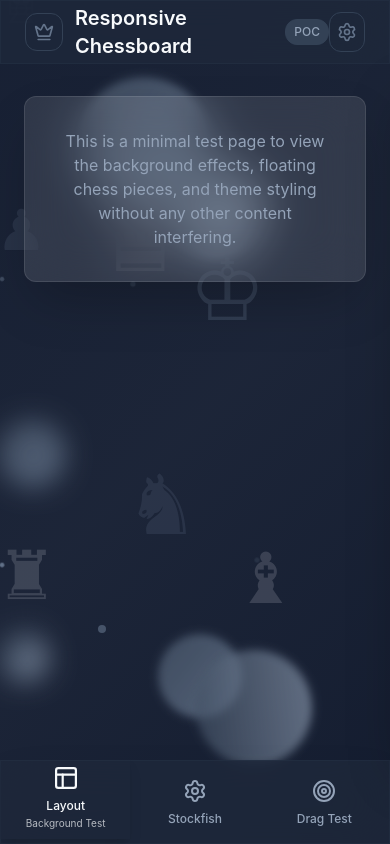
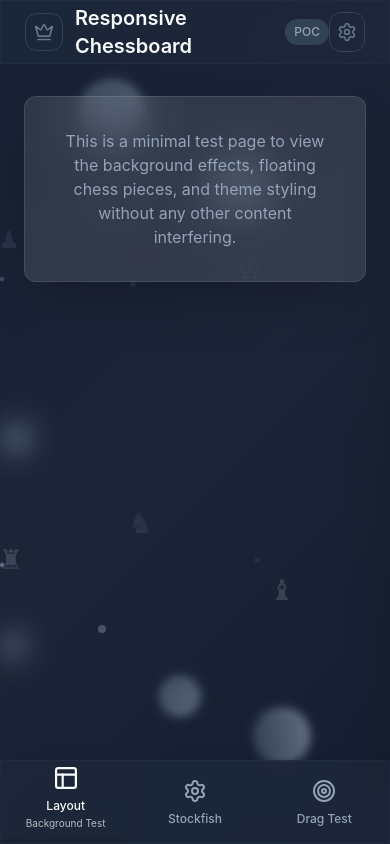
Before and after one commit to ChrisColeTech/responsive-chessboard, a React (Vite) app in the folder poc/chessboard-vanilla-v2/: page / in a window 390 px wide. Built offline with nearby package versions, Linux system fonts and the light colour scheme.

Commit message:
Update BackgroundEffects.tsx

```diff
--- a/poc/chessboard-vanilla-v2/src/components/layout/BackgroundEffects.tsx
+++ b/poc/chessboard-vanilla-v2/src/components/layout/BackgroundEffects.tsx
@@ -19,18 +19,18 @@ export function BackgroundEffects({ className = '' }: BackgroundEffectsProps) {
       <div className="absolute inset-0 bg-gaming-gradient" />
 
       {/* Floating Orbs - Gaming Style */}
-      <div className="absolute top-20 left-20 w-32 h-32 floating-particle floating-particle-primary rounded-full blur-sm animate-pulse-glow animate-drift animation-delay-500" />
-      <div className="absolute top-40 right-32 w-24 h-24 floating-particle floating-particle-secondary rounded-full blur-sm animate-pulse-glow animate-hover animation-delay-1000" />
-      <div className="absolute bottom-32 left-40 w-20 h-20 floating-particle floating-particle-primary rounded-full blur-sm animate-pulse-glow animate-float animation-delay-2000" />
-      <div className="absolute bottom-20 right-20 w-28 h-28 floating-particle floating-particle-secondary rounded-full blur-sm animate-pulse-glow animate-drift" />
+      <div className="absolute top-20 left-20 w-16 h-16 sm:w-24 sm:h-24 lg:w-32 lg:h-32 floating-particle floating-particle-primary rounded-full blur-sm animate-pulse-glow animate-drift animation-delay-500" />
+      <div className="absolute top-40 right-32 w-12 h-12 sm:w-18 sm:h-18 lg:w-24 lg:h-24 floating-particle floating-particle-secondary rounded-full blur-sm animate-pulse-glow animate-hover animation-delay-1000" />
+      <div className="absolute bottom-32 left-40 w-10 h-10 sm:w-15 sm:h-15 lg:w-20 lg:h-20 floating-particle floating-particle-primary rounded-full blur-sm animate-pulse-glow animate-float animation-delay-2000" />
+      <div className="absolute bottom-20 right-20 w-14 h-14 sm:w-21 sm:h-21 lg:w-28 lg:h-28 floating-particle floating-particle-secondary rounded-full blur-sm animate-pulse-glow animate-drift" />
 
       {/* Floating Chess Pieces */}
-      <div className="absolute top-1/4 left-1/4 text-8xl animate-float animation-delay-100" style={{color: 'color-mix(in srgb, var(--foreground) 15%, transparent)'}}>♛</div>
-      <div className="absolute top-1/3 right-1/3 text-7xl animate-float animation-delay-500" style={{color: 'color-mix(in srgb, var(--primary) 30%, transparent)'}}>♔</div>
-      <div className="absolute bottom-1/4 right-1/4 text-6xl animate-float animation-delay-1000" style={{color: 'color-mix(in srgb, var(--foreground) 15%, transparent)'}}>♝</div>
-      <div className="absolute bottom-1/3 left-1/3 text-7xl animate-float animation-delay-1500" style={{color: 'color-mix(in srgb, var(--primary) 20%, transparent)'}}>♞</div>
-      <div className="absolute top-2/3 left-1/5 text-6xl animate-float animation-delay-2000" style={{color: 'color-mix(in srgb, var(--foreground) 15%, transparent)'}}>♜</div>
-      <div className="absolute bottom-2/3 right-1/5 text-5xl animate-float animation-delay-800" style={{color: 'color-mix(in srgb, var(--primary) 20%, transparent)'}}>♟</div>
+      <div className="absolute top-1/4 left-1/4 text-3xl sm:text-5xl md:text-6xl lg:text-8xl animate-float animation-delay-100" style={{color: 'color-mix(in srgb, var(--foreground) 15%, transparent)'}}>♛</div>
+      <div className="absolute top-1/3 right-1/3 text-2xl sm:text-4xl md:text-5xl lg:text-7xl animate-float animation-delay-500" style={{color: 'color-mix(in srgb, var(--primary) 30%, transparent)'}}>♔</div>
+      <div className="absolute bottom-1/4 right-1/4 text-2xl sm:text-3xl md:text-4xl lg:text-6xl animate-float animation-delay-1000" style={{color: 'color-mix(in srgb, var(--foreground) 15%, transparent)'}}>♝</div>
+      <div className="absolute bottom-1/3 left-1/3 text-2xl sm:text-4xl md:text-5xl lg:text-7xl animate-float animation-delay-1500" style={{color: 'color-mix(in srgb, var(--primary) 20%, transparent)'}}>♞</div>
+      <div className="absolute top-2/3 left-1/5 text-2xl sm:text-3xl md:text-4xl lg:text-6xl animate-float animation-delay-2000" style={{color: 'color-mix(in srgb, var(--foreground) 15%, transparent)'}}>♜</div>
+      <div className="absolute bottom-2/3 right-1/5 text-xl sm:text-2xl md:text-3xl lg:text-5xl animate-float animation-delay-800" style={{color: 'color-mix(in srgb, var(--primary) 20%, transparent)'}}>♟</div>
 
       {/* Sparkle Effects */}
       <div className="absolute top-1/4 right-1/4 w-2 h-2 sparkle animate-twinkle animation-delay-100" style={{backgroundColor: 'var(--primary)'}} />
@@ -41,12 +41,12 @@ export function BackgroundEffects({ className = '' }: BackgroundEffectsProps) {
       <div className="absolute bottom-2/3 left-1/5 w-1 h-1 sparkle animate-twinkle animation-delay-1500" style={{backgroundColor: 'var(--accent)'}} />
 
       {/* Additional ambient orbs for depth */}
-      <div className="absolute top-1/2 left-1/6 w-16 h-16 floating-particle floating-particle-primary rounded-full blur-md animate-pulse-glow animate-hover animation-delay-1500" />
-      <div className="absolute top-3/4 right-1/6 w-12 h-12 floating-particle floating-particle-secondary rounded-full blur-md animate-pulse-glow animate-drift animation-delay-800" />
+      <div className="absolute top-1/2 left-1/6 w-8 h-8 sm:w-12 sm:h-12 lg:w-16 lg:h-16 floating-particle floating-particle-primary rounded-full blur-md animate-pulse-glow animate-hover animation-delay-1500" />
+      <div className="absolute top-3/4 right-1/6 w-6 h-6 sm:w-9 sm:h-9 lg:w-12 lg:h-12 floating-particle floating-particle-secondary rounded-full blur-md animate-pulse-glow animate-drift animation-delay-800" />
 
       {/* More chess pieces for richness */}
-      <div className="absolute top-1/5 right-1/5 text-5xl animate-float animation-delay-300" style={{color: 'color-mix(in srgb, var(--accent) 20%, transparent)'}}>♕</div>
-      <div className="absolute bottom-1/5 left-1/5 text-5xl animate-float animation-delay-1800" style={{color: 'color-mix(in srgb, var(--accent) 20%, transparent)'}}>♗</div>
+      <div className="absolute top-1/5 right-1/5 text-xl sm:text-2xl md:text-3xl lg:text-5xl animate-float animation-delay-300" style={{color: 'color-mix(in srgb, var(--accent) 20%, transparent)'}}>♕</div>
+      <div className="absolute bottom-1/5 left-1/5 text-xl sm:text-2xl md:text-3xl lg:text-5xl animate-float animation-delay-1800" style={{color: 'color-mix(in srgb, var(--accent) 20%, transparent)'}}>♗</div>
     </div>
   )
 }
```
